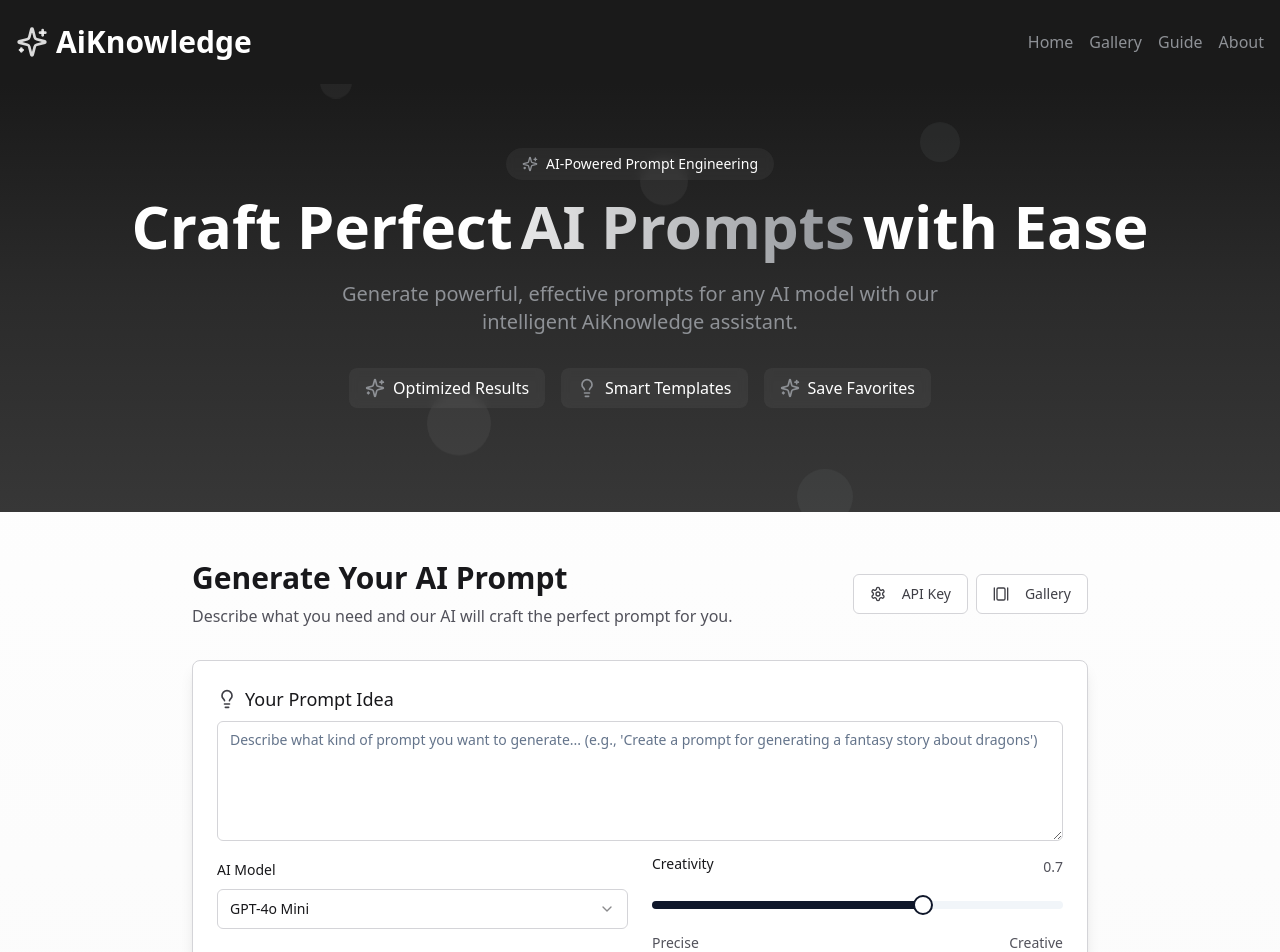
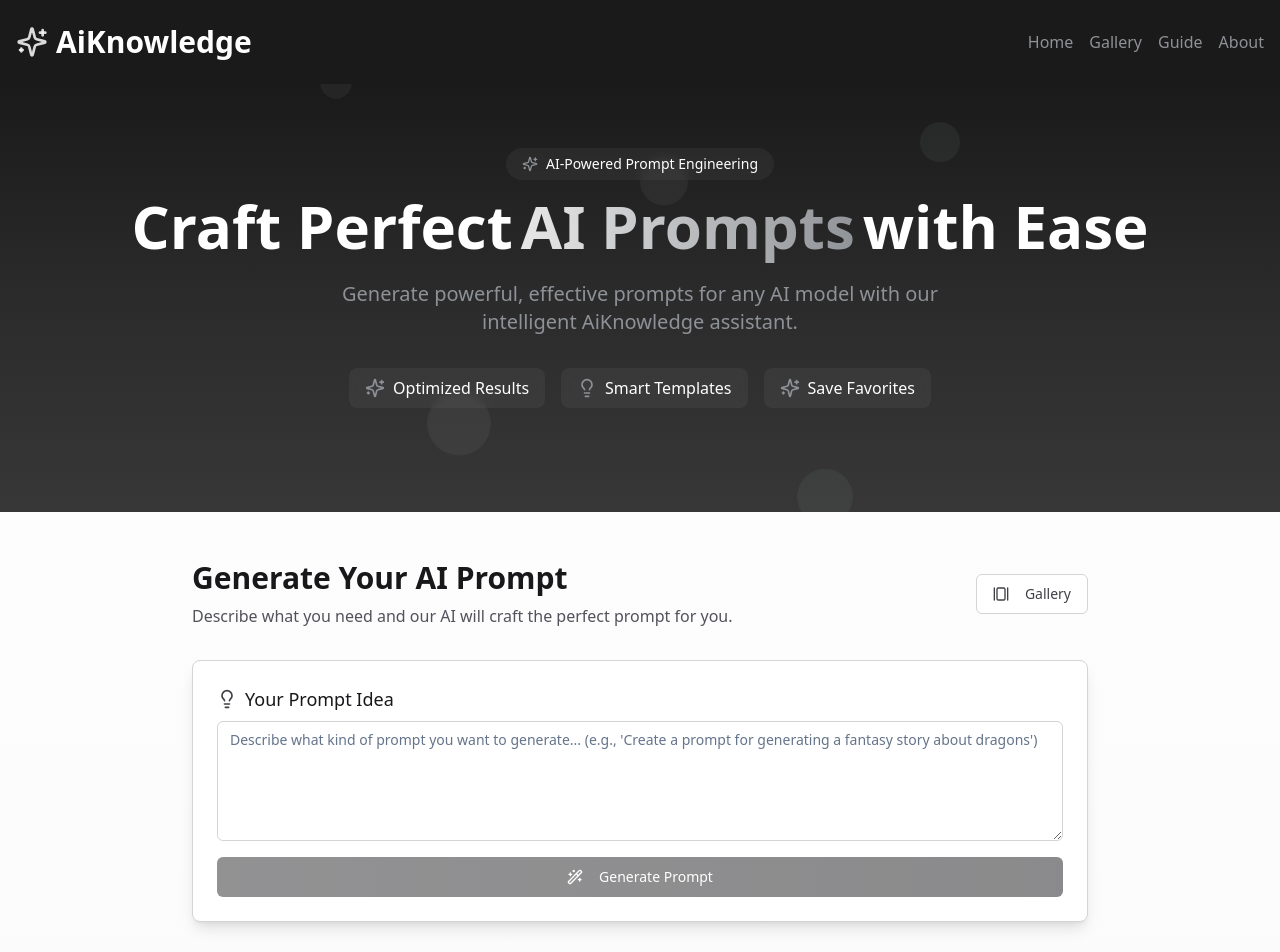
Before and after one commit to iknowl97/prompt-bloom-studio, a React (Vite) app: page / in a window 1280 px wide. Shown: the top 952 px of the page. Built offline with nearby package versions, Linux system fonts and the light colour scheme.

Commit message:
Refactor: Remove model selection and use API key.
- Removed the AI model selection from the prompt generation form.
- Implemented the use of the specified API key.
- Updated the application to suggest the best model based on the prompt.

```diff
--- a/src/components/PromptForm.tsx
+++ b/src/components/PromptForm.tsx
@@ -2,53 +2,31 @@
 import React, { useState } from "react";
 import { Button } from "@/components/ui/button";
 import { Textarea } from "@/components/ui/textarea";
-import { Slider } from "@/components/ui/slider";
-import { Select, SelectContent, SelectItem, SelectTrigger, SelectValue } from "@/components/ui/select";
+import { Card, CardContent } from "@/components/ui/card";
+import { Lightbulb, Wand2, AlertCircle } from "lucide-react";
 import { Label } from "@/components/ui/label";
-import { Card, CardContent } from "@/components/ui/card";
-import { Lightbulb, Wand2, Zap, AlertCircle } from "lucide-react";
 import { useToast } from "@/hooks/use-toast";
 import { generatePrompt } from "@/utils/openRouterApi";
 
 export function PromptForm({
-  onGenerate,
-  apiKey
+  onGenerate
 }: {
   onGenerate: (prompt: string, settings: any) => void;
-  apiKey: string;
 }) {
   const [prompt, setPrompt] = useState("");
-  const [temperature, setTemperature] = useState([0.7]);
-  const [modelType, setModelType] = useState("gpt-4o-mini");
   const [isGenerating, setIsGenerating] = useState(false);
   const { toast } = useToast();
 
   const handleSubmit = async (e: React.FormEvent) => {
     e.preventDefault();
-
-    if (!apiKey.trim()) {
-      toast({
-        title: "API Key Required",
-        description: "Please enter your OpenRouter API key in the settings.",
-        variant: "destructive",
-      });
-      return;
-    }
-
     setIsGenerating(true);
 
     try {
       // Call OpenRouter API
-      const generatedPrompt = await generatePrompt(prompt, {
-        temperature: temperature[0],
-        modelType,
-        apiKey
-      });
+      const generatedPrompt = await generatePrompt(prompt);
 
       // Pass the generated prompt to the parent component
       onGenerate(prompt, {
-        temperature: temperature[0],
-        modelType,
         generatedPrompt
       });
     } catch (error) {
@@ -83,44 +61,6 @@ export function PromptForm({
               />
             </div>
 
-            <div className="grid grid-cols-1 md:grid-cols-2 gap-6">
-              <div className="space-y-2">
-                <Label htmlFor="model" className="font-medium text-gray-900">AI Model</Label>
-                <Select value={modelType} onValueChange={setModelType}>
-                  <SelectTrigger id="model" className="border-gray-300 bg-white text-gray-900">
-                    <SelectValue placeholder="Select model" />
-                  </SelectTrigger>
-                  <SelectContent className="bg-white text-gray-900">
-                    <SelectItem value="gpt-4o-mini">GPT-4o Mini</SelectItem>
-                    <SelectItem value="gpt-4o">GPT-4o</SelectItem>
-                    <SelectItem value="gpt-4.5-preview">Claude 3 Opus</SelectItem>
-                    <SelectItem value="gemini-pro">Gemini Pro</SelectItem>
-                    <SelectItem value="llama3-70b">Llama 3 (70B)</SelectItem>
-                  </SelectContent>
-                </Select>
-              </div>
-
-              <div className="space-y-2">
-                <div className="flex justify-between">
-                  <Label htmlFor="temperature" className="font-medium text-gray-900">Creativity</Label>
-                  <span className="text-sm text-gray-600">{temperature[0].toFixed(1)}</span>
-                </div>
-                <Slider
-                  id="temperature"
-                  defaultValue={temperature}
-                  max={1}
-                  step={0.1}
-                  min={0.1}
-                  className="py-4"
-                  onValueChange={setTemperature}
-                />
-                <div className="flex justify-between text-sm text-gray-600">
-                  <span>Precise</span>
-                  <span>Creative</span>
-                </div>
-              </div>
-            </div>
-
             <Button
               type="submit"
               className="w-full bg-gradient-to-r from-gray-800 to-gray-900 hover:from-gray-700 hover:to-gray-800 text-white font-medium py-2 rounded-md transition-all duration-200"
@@ -129,13 +69,6 @@ export function PromptForm({
               <Wand2 className="mr-2 h-5 w-5" />
               {isGenerating ? "Generating..." : "Generate Prompt"}
             </Button>
-
-            {!apiKey && (
-              <div className="mt-2 flex items-center p-2 bg-gray-100 rounded-md text-sm text-gray-700">
-                <AlertCircle className="h-4 w-4 mr-2 text-gray-700" />
-                <span>Please add your OpenRouter API key in the settings at the top of the page.</span>
-              </div>
-            )}
           </div>
         </form>
       </CardContent>
--- a/src/pages/Index.tsx
+++ b/src/pages/Index.tsx
@@ -1,5 +1,4 @@
-
-import { useState, useEffect } from "react";
+import { useState } from "react";
 import { Header } from "@/components/Header";
 import { Hero } from "@/components/Hero";
 import { PromptForm } from "@/components/PromptForm";
@@ -7,39 +6,15 @@ import { PromptResult } from "@/components/PromptResult";
 import { Footer } from "@/components/Footer";
 import { Button } from "@/components/ui/button";
 import { Link } from "react-router-dom";
-import { GalleryHorizontal, Settings, Key } from "lucide-react";
-import {
-  Dialog,
-  DialogContent,
-  DialogHeader,
-  DialogTitle,
-  DialogDescription,
-  DialogFooter
-} from "@/components/ui/dialog";
-import { Input } from "@/components/ui/input";
-import { Label } from "@/components/ui/label";
+import { GalleryHorizontal } from "lucide-react";
 
 const Index = () => {
   const [promptData, setPromptData] = useState<{
     prompt: string;
     settings: {
-      temperature: number;
-      modelType: string;
       generatedPrompt?: string;
     };
   } | null>(null);
-
-  const [apiKey, setApiKey] = useState(() => {
-    // Get API key from localStorage
-    return localStorage.getItem("aiknowledge_openrouter_key") || "";
-  });
-
-  const [isSettingsOpen, setIsSettingsOpen] = useState(false);
-
-  // Save API key to localStorage when it changes
-  useEffect(() => {
-    localStorage.setItem("aiknowledge_openrouter_key", apiKey);
-  }, [apiKey]);
 
   const handleGenerate = (prompt: string, settings: any) => {
     setPromptData({ prompt, settings });
@@ -63,26 +38,15 @@ const Index = () => {
                 </p>
               </div>
 
-              <div className="flex space-x-2">
-                <Button
-                  variant="outline"
-                  className="flex items-center border-gray-300 text-gray-700"
-                  onClick={() => setIsSettingsOpen(true)}
-                >
-                  <Settings className="mr-2 h-4 w-4" />
-                  API Key
+              <Link to="/gallery">
+                <Button variant="outline" className="flex items-center border-gray-300 text-gray-700">
+                  <GalleryHorizontal className="mr-2 h-4 w-4" />
+                  Gallery
                 </Button>
-
-                <Link to="/gallery">
-                  <Button variant="outline" className="flex items-center border-gray-300 text-gray-700">
-                    <GalleryHorizontal className="mr-2 h-4 w-4" />
-                    Gallery
-                  </Button>
-                </Link>
-              </div>
+              </Link>
             </div>
 
-            <PromptForm onGenerate={handleGenerate} apiKey={apiKey} />
+            <PromptForm onGenerate={handleGenerate} />
 
             {promptData && promptData.settings.generatedPrompt && (
               <div className="mt-10 animate-fade-in">
@@ -133,44 +97,6 @@ const Index = () => {
         </div>
       </main>
 
-      <Dialog open={isSettingsOpen} onOpenChange={setIsSettingsOpen}>
-        <DialogContent className="bg-white">
-          <DialogHeader>
-            <DialogTitle>OpenRouter API Settings</DialogTitle>
-            <DialogDescription>
-              Enter your OpenRouter API key to enable prompt generation.
-              You can get an API key from <a href="https://openrouter.ai/keys" target="_blank" rel="noopener noreferrer" className="text-gray-900 underline">openrouter.ai/keys</a>.
-            </DialogDescription>
-          </DialogHeader>
-
-          <div className="space-y-4 py-4">
-            <div className="space-y-2">
-              <Label htmlFor="api-key" className="text-gray-900">API Key</Label>
-              <Input
-                id="api-key"
-                value={apiKey}
-                onChange={(e) => setApiKey(e.target.value)}
-                placeholder="Enter your OpenRouter API key"
-                className="border-gray-300 text-gray-900"
-              />
-              <p className="text-xs text-gray-500">
-                Your API key is stored locally and never sent to our servers.
-                For development, this will work with localhost.
-              </p>
-            </div>
-          </div>
-
-          <DialogFooter>
-            <Button
-              onClick={() => setIsSettingsOpen(false)}
-              className="bg-gradient-to-r from-gray-800 to-gray-900 hover:from-gray-700 hover:to-gray-800 text-white"
-            >
-              Save Changes
-            </Button>
-          </DialogFooter>
-        </DialogContent>
-      </Dialog>
-
       <Footer />
     </div>
   );
--- a/src/utils/openRouterApi.ts
+++ b/src/utils/openRouterApi.ts
@@ -20,16 +20,9 @@ interface OpenRouterResponse {
   created: number;
 }
 
-export interface OpenRouterSettings {
-  modelType: string;
-  temperature: number;
-  apiKey: string;
-}
+const API_KEY = "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";
 
-export const generatePrompt = async (
-  prompt: string,
-  settings: OpenRouterSettings
-): Promise<string> => {
+export const generatePrompt = async (prompt: string): Promise<string> => {
   try {
     // Prepare the system message to generate a prompt
     const messages: OpenRouterMessage[] = [
@@ -43,13 +36,13 @@ export const generatePrompt = async (
       }
     ];
 
-    // Determine the model based on settings
-    const selectedModel = getModelId(settings.modelType);
+    // Determine the best model based on prompt content
+    const selectedModel = getRecommendedModel(prompt);
 
     const response = await fetch("https://openrouter.ai/api/v1/chat/completions", {
       method: "POST",
       headers: {
-        "Authorization": `Bearer ${settings.apiKey}`,
+        "Authorization": `Bearer ${API_KEY}`,
         "HTTP-Referer": window.location.origin,
         "X-Title": "AiKnowledge Prompt Generator",
         "Content-Type": "application/json"
@@ -57,7 +50,7 @@ export const generatePrompt = async (
       body: JSON.stringify({
         model: selectedModel,
         messages: messages,
-        temperature: settings.temperature,
+        temperature: 0.7, // Default temperature
       })
     });
 
@@ -75,11 +68,11 @@ export const generatePrompt = async (
 };
 
 // Map our UI model names to OpenRouter model IDs
-export const getModelId = (modelType: string): string => {
+const getModelId = (modelType: string): string => {
   const modelMap: Record<string, string> = {
     "gpt-4o-mini": "openai/gpt-4o-mini:free",
     "gpt-4o": "openai/gpt-4o:free",
-    "gpt-4.5-preview": "anthropic/claude-3-opus:free", // Since GPT-4.5 isn't directly available, use Claude Opus as the premium option
+    "claude-3": "anthropic/claude-3-opus:free",
     "gemini-pro": "google/gemini-2.5-pro-exp-03-25:free",
     "llama3-70b": "meta/llama-3-70b-instruct:free"
   };
@@ -89,12 +82,29 @@ export const getModelId = (modelType: string): string => {
 
 // Get recommended model based on prompt complexity and content
 export const getRecommendedModel = (prompt: string): string => {
-  // Check prompt complexity and content
-  if (prompt.length > 200) {
-    return "gpt-4.5-preview"; // For complex, long prompts
-  } else if (prompt.includes("creative") || prompt.includes("imagine") || prompt.includes("story")) {
-    return "gpt-4o"; // For creative tasks
-  } else {
-    return "gpt-4o-mini"; // For simple tasks
+  // Check for creative/imaginative tasks
+  if (prompt.toLowerCase().includes("creative") ||
+      prompt.toLowerCase().includes("imagine") ||
+      prompt.toLowerCase().includes("story") ||
+      prompt.toLowerCase().includes("art")) {
+    return getModelId("claude-3"); // Best for creative tasks
   }
+
+  // Check for technical/analytical tasks
+  if (prompt.toLowerCase().includes("code") ||
+      prompt.toLowerCase().includes("analyze") ||
+      prompt.toLowerCase().includes("technical") ||
+      prompt.toLowerCase().includes("explain")) {
+    return getModelId("gpt-4o"); // Best for technical tasks
+  }
+
+  // Check for complex or long prompts
+  if (prompt.length > 200 ||
+      prompt.split(" ").length > 50 ||
+      prompt.toLowerCase().includes("complex")) {
+    return getModelId("gemini-pro"); // Good for handling complex queries
+  }
+
+  // Default to GPT-4o Mini for simple tasks
+  return getModelId("gpt-4o-mini");
 };
```
